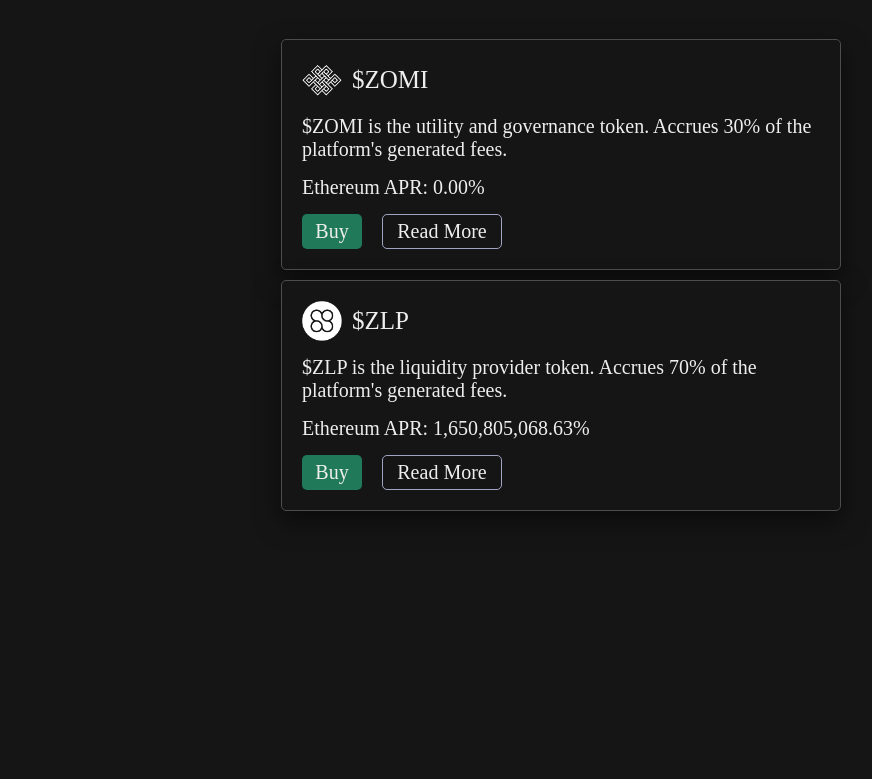
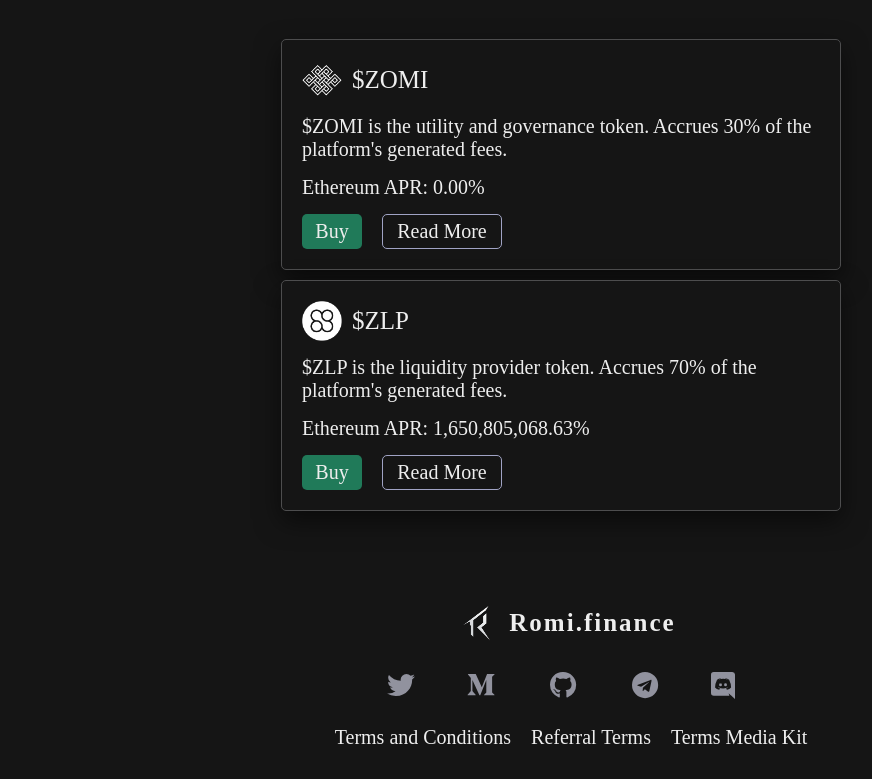
Before and after one commit to developersumit01/ZOMI-clone-project, a plain HTML site: page public/index.html in a window 1280 px wide. Shown: the part 1246-2025 px from the top of the page, without its empty margins (79-951 px from the left). Before the commit the page ends 1807 px from the top, so only its background shows below. Drawn offline with Linux system fonts and the light colour scheme.

Commit message:
Home page complete and also make it responcive

```diff
--- /dev/null
+++ b/public/footer.css
@@ -0,0 +1,49 @@
+footer {
+    margin-top: 80px;
+}
+
+.footer-logo {
+    margin-bottom: 15px;
+}
+
+.icons {
+    display: flex;
+    justify-content: center;
+    align-items: center;
+    gap: 50px;
+    margin-bottom: 25px;
+}
+
+.footer-text {
+    display: flex;
+    justify-content: center;
+    margin-bottom: 30px;
+}
+
+.footer-text label {
+    font-size: 20px;
+
+}
+
+@media (max-width: 500px) {
+    .icons{
+        gap: 10px;
+    }
+    .icons img{
+        width: 20px;
+    }
+    .footer-text{
+        flex-direction: column;
+    align-items: center;
+    gap: 5px;
+    }
+    .footer-text label{
+        font-size: 16px;
+    }
+    .footer-logo img{
+        width: 2.15rem;
+    }
+    .footer-logo div{
+        font-size: 18px;
+    }
+}
--- a/public/homepage.css
+++ b/public/homepage.css
@@ -165,3 +165,10 @@ label{
   height: 35px;
   border-radius: 5px;
 }
+
+
+@media (max-width: 500px) {
+    .default-padding{
+      padding: 62px 10px 0 10px;
+    }
+}
--- a/public/index.html
+++ b/public/index.html
@@ -7,6 +7,7 @@
     <title>ZOMI</title>
     <link rel="stylesheet" href="nav-bar.css">
     <link rel="stylesheet" href="homepage.css">
+    <link rel="stylesheet" href="footer.css">
 </head>
 
 <body>
@@ -176,6 +177,27 @@
             </div>
         </div>
 
+        <footer>
+            <div class="content">
+                <div class="logo footer-logo">
+                    <img src="/images/New Logo.png" alt="Logo">
+                    <div class="logo-img">Romi.finance</div>
+                </div>
+                <div class="icons">
+                    <img src="/images/ic_twitter.9f35b403.svg" alt="Twitter icon">
+                    <img src="/images/ic_medium.f6051b2e.svg" alt="Twitter icon">
+                    <img src="/images/ic_github.dbd4de8a.svg" alt="Twitter icon">
+                    <img src="/images/ic_telegram.af1a4a66.svg" alt="Twitter icon">
+                    <img src="/images/ic_discord.be4d716c.svg" alt="Twitter icon">
+                </div>
+                <!-- Terms and Conditions Referral Terms Media Kit -->
+                <div class="footer-text">
+                    <label for="">Terms and Conditions</label>
+                    <label for="">Referral Terms</label>
+                    <label for="">Terms Media Kit</label>
+                </div>
+            </div>
+        </footer>
     </div>
 </body>
 
```
Also changed, not shown: public/images/ic_discord.be4d716c.svg (added), public/images/ic_github.dbd4de8a.svg (added), public/images/ic_medium.f6051b2e.svg (added), public/images/ic_telegram.af1a4a66.svg (added), public/images/ic_twitter.9f35b403.svg (added).
